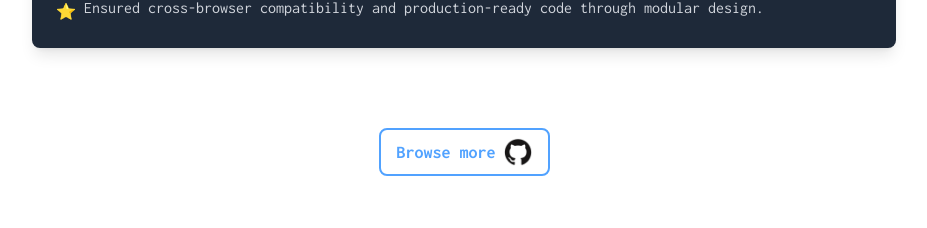
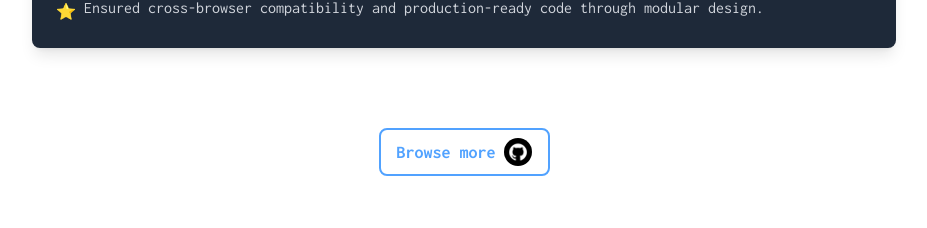
Before and after one commit to SounakMoitra/SCT_WD_1, a React (Vite) app: page / in a window 1280 px wide. Shown: the part 1492-1720 px from the top of the page, without its empty margins (176-1103 px from the left). Built offline with nearby package versions, Linux system fonts and the light colour scheme.

Commit message:
fix3: fixed github icon issue

```diff
--- a/src/App.jsx
+++ b/src/App.jsx
@@ -119,7 +119,7 @@ function App() {
         <div className="flex justify-center mt-4 mb-12">
           <a href="https://github.com/your-github-username" target="_blank" rel="noopener noreferrer" className="flex items-center gap-2 text-blue-400 hover:text-blue-300 text-lg font-semibold transition-colors border-2 border-blue-400 rounded-lg px-4 py-2">
             Browse more
-            <img src="/GitHub.png" alt="GitHub" className="h-7 w-7" />
+            <img src="/GitHub.png" alt="GitHub" className="h-7 w-7 bg-white rounded-full" />
           </a>
         </div>
         <section id="tech-stack" className="max-w-4xl mx-auto py-16 px-4">
```
Also changed, not shown: public/GitHub.png.
